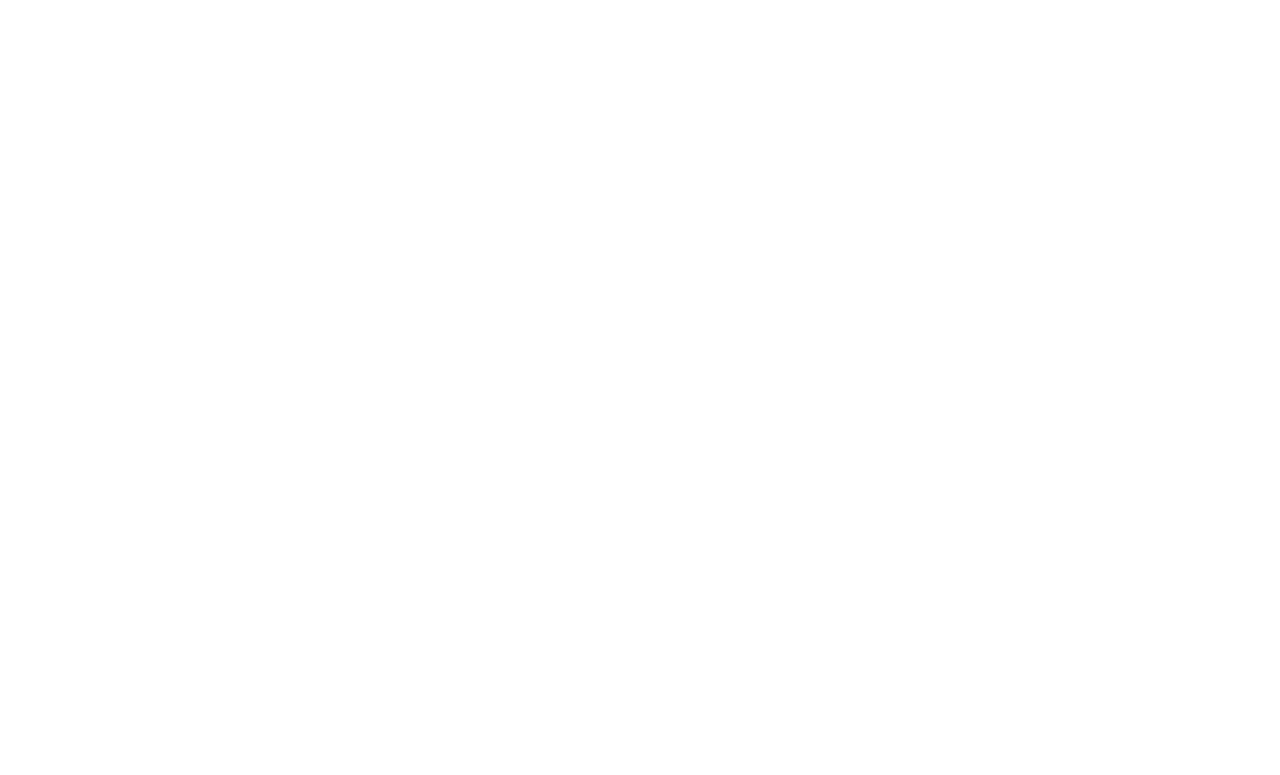
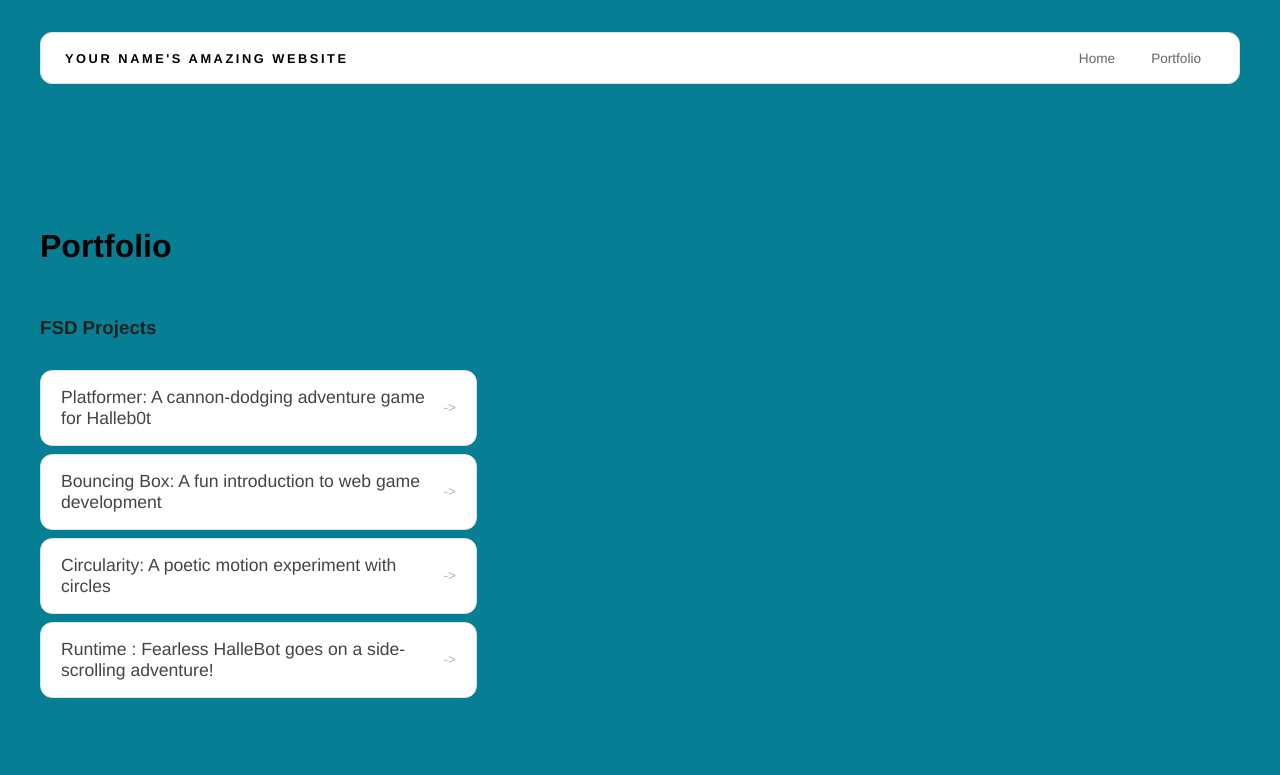
Before and after one commit to montriellbrue-dotcom/montriellbrue-dotcom.github.io, a plain HTML site: page portfolio.html in a window 1280 px wide. Drawn offline with Linux system fonts and the light colour scheme.

Commit message:
portfolio

```diff
--- a/portfolio.html
+++ b/portfolio.html
@@ -0,0 +1,51 @@
+<!DOCTYPE html>
+<html>
+
+<head>
+  <title>CHANGE ME</title>
+   <link rel="stylesheet" href="style.css" />
+</head>
+
+<body>
+  <!-- All content goes here -->
+  <div id="all-contents">
+    <nav>
+      <h1>Your Name's Amazing Website</h1>
+      <ul id="nav-ul">
+        <li class="nav-li">
+          <a href="index.html">Home</a>
+        </li>
+        <li class="nav-li">
+          <a href="portfolio.html">Portfolio</a>
+        </li>
+      </ul>
+    </nav>
+
+    <main>
+      <div class="content">
+        <h1>Portfolio</h1>
+        <h3>FSD Projects</h3>
+        <ul id="portfolio">
+          <li>
+  <a href="fsd-projects/platformer/">Platformer: A cannon-dodging adventure game for Halleb0t</a>
+</li>
+<li>
+  <a href="fsd-projects/bouncing-box/">Bouncing Box: A fun introduction to web game development</a>
+</li>
+<li>
+  <a href="fsd-projects/circularity/">Circularity: A poetic motion experiment with circles</a>
+</li>
+<li>
+ <a href="fsd-projects/runtime/">Runtime : Fearless HalleBot goes on a side-scrolling adventure!</a>
+</li>
+
+        </ul>
+
+        <!-- ASD Projects will go here -->
+
+      </div>
+    </main>
+  </div>
+</body>
+
+</html>
--- a/style.css
+++ b/style.css
@@ -4,7 +4,7 @@
 
 body {
   margin: 0;
-  background: #7c0694;
+  background: #067f94;
   color: #222;
   font-family: "Helvetica Neue", Arial, sans-serif;
 }
@@ -159,3 +159,55 @@
   background: #000;
   color: #fff;
 }
+/* Portfolio styles */
+.content h1 {
+  color: black;
+}
+
+#portfolio {
+  list-style: none;
+  margin: 0;
+  padding: 0;
+  width: 100%;
+  display: flex;
+  flex-direction: column;
+  gap: 8px;
+}
+
+#portfolio li {
+  border-radius: 12px;
+  overflow: hidden;
+}
+
+#portfolio a {
+  display: flex;
+  justify-content: space-between;
+  align-items: center;
+  text-decoration: none;
+  color: #444;
+  padding: 16px 20px;
+  font-size: 1.1rem;
+  font-weight: 500;
+  background: #fff;
+  border: 1px solid #e0e0e0;
+  border-radius: 12px;
+  transition: background 0.25s ease, color 0.25s ease, transform 0.25s ease;
+}
+
+#portfolio a:hover {
+  background: #000;
+  color: #fff;
+  transform: translateX(4px);
+}
+
+#portfolio a::after {
+  content: "->";
+  font-size: 0.85rem;
+  opacity: 0.4;
+  transition: opacity 0.25s ease;
+  white-space: nowrap;
+}
+
+#portfolio a:hover::after {
+  opacity: 1;
+}
```
Also changed, not shown: index.html (+1 -1 lines).
